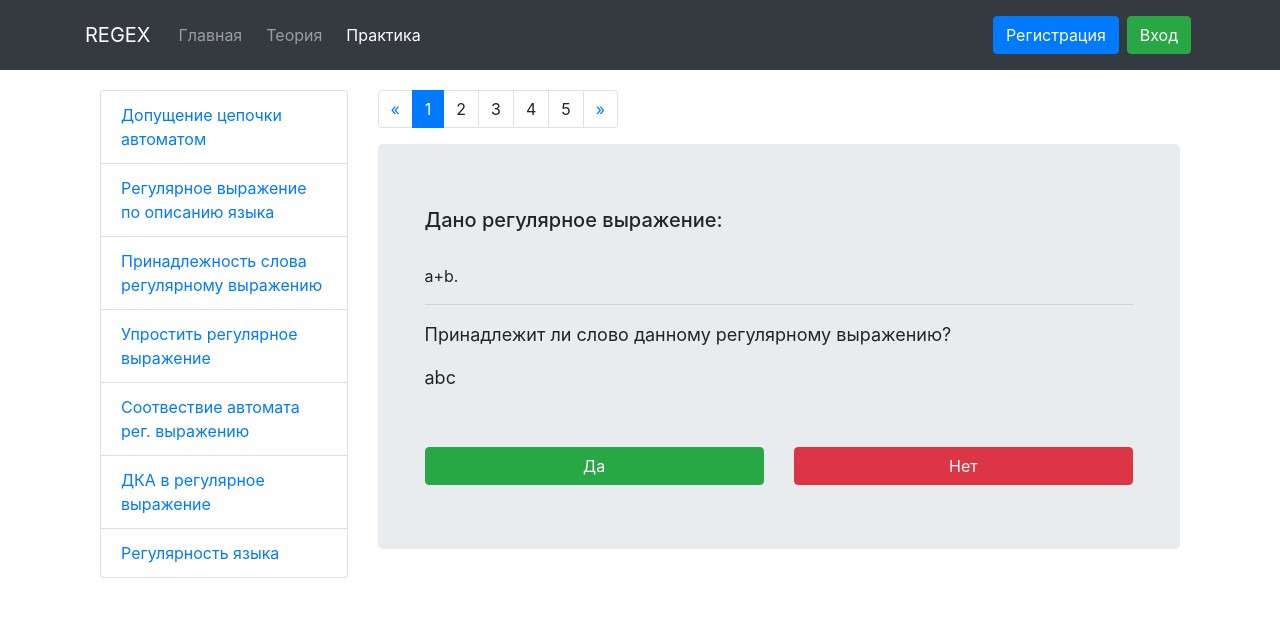
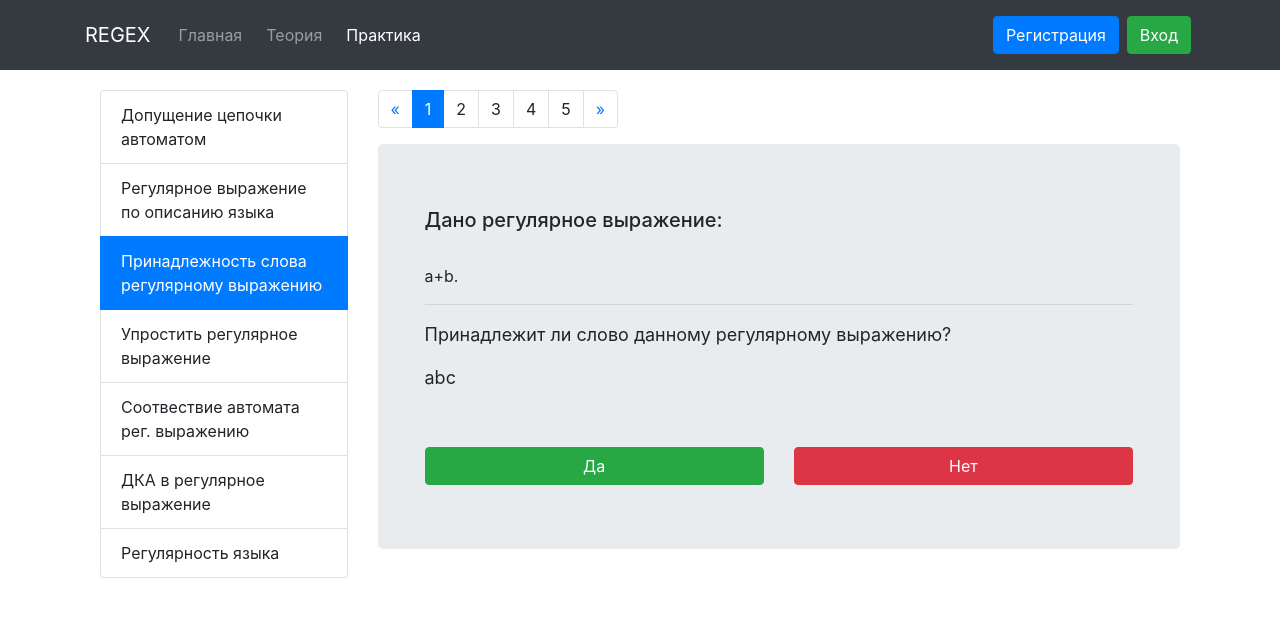
Before and after one commit to Alutery/regular-expressions, a Django app: page /practice/task_2/ in a window 1280 px wide. Shown: the top 617 px of the page. Run offline with Django 3.2, Linux system fonts and the light colour scheme; parts of the project's set-up code (start-up, migrations or seed data) failed here and were passed over; some libraries are stand-ins or nearby versions.

Commit message:
list-group-item active (practice)

```diff
--- a/mainApp/static/css/style.css
+++ b/mainApp/static/css/style.css
@@ -76,3 +76,10 @@ table.table-bordered > tbody > tr > td{
 table.table-bordered > tbody > tr > th{
     border:1.5px solid;
 }
+
+.list-group-item-linkable:hover {
+    color: #555;
+    text-decoration: none;
+    background-color: #f5f5f5;
+    cursor: pointer;
+}
--- a/mainApp/templates/mainApp/wrapper.html
+++ b/mainApp/templates/mainApp/wrapper.html
@@ -31,7 +31,7 @@
 
         <div class="collapse navbar-collapse" id="navbar-collapse-1">
             <ul class="navbar-nav mr-auto">
-                <li class="nav-item active px-1" id="main_tab"><a class="nav-link" href="{% url 'index' %}">Главная</a></li>
+                <li class="nav-item px-1" id="main_tab"><a class="nav-link" href="{% url 'index' %}">Главная</a></li>
                 <li class="nav-item px-1" id="theory_tab"><a class="nav-link" href="{% url 'intro' %}">Теория</a></li>
                 <li class="nav-item px-1" id="practice_tab"><a class="nav-link" href="/practice">Практика</a></li>
             </ul>
--- a/practice/templates/practice/main.html
+++ b/practice/templates/practice/main.html
@@ -12,13 +12,13 @@
 <div class="row">
     <div class="col-sm-3 sidebar">
         <ul class="nav nav-sidebar hidden-xs hidden-sm list-group">
-            <li class="list-group-item"><a href="{% url 'task1' %}">Допущение цепочки автоматом</a></li>
-            <li class="list-group-item"><a href="{% url 'lang_description' %}">Регулярное выражение по описанию языка</a></li>
-            <li class="list-group-item"><a href="{% url 'task2' %}">Принадлежность слова регулярному выражению</a></li>
-            <li class="list-group-item"><a href="{% url 'task_DFA_to_regex' %}">Упростить регулярное выражение</a></li>
-            <li class="list-group-item"><a href="{% url 'task3' %}">Соотвествие автомата рег. выражению</a></li>
-            <li class="list-group-item"><a href="{% url 'task_DFA_to_regex' %}">ДКА в регулярное выражение</a></li>
-            <li class="list-group-item"><a href="{% url 'task_DFA_to_regex' %}">Регулярность языка</a></li>
+            <li class="list-group-item list-group-item-linkable" data-link="{% url 'task1' %}" id="task1">Допущение цепочки автоматом</li>
+            <li class="list-group-item list-group-item-linkable" data-link="{% url 'lang_description' %}" id="lang_description">Регулярное выражение по описанию языка</li>
+            <li class="list-group-item list-group-item-linkable" data-link="{% url 'task2' %}" id="task2">Принадлежность слова регулярному выражению</li>
+            <li class="list-group-item list-group-item-linkable" data-link="{% url 'task_DFA_to_regex' %}" >Упростить регулярное выражение</li>
+            <li class="list-group-item list-group-item-linkable" data-link="{% url 'task3' %}" id="task3">Соотвествие автомата рег. выражению</li>
+            <li class="list-group-item list-group-item-linkable" data-link="{% url 'task_DFA_to_regex' %}" id="task_DFA_to_regex">ДКА в регулярное выражение</li>
+            <li class="list-group-item list-group-item-linkable" data-link="{% url 'task_DFA_to_regex' %}" >Регулярность языка</li>
         </ul>
     </div>
     <div class="col-sm-9">
@@ -31,6 +31,19 @@
 
 {% block scripts %}
 <script>
+    $(document).ready(function() {
+        $('.list-group-item-linkable').on('click', function() {
+            // same window/tab:
+            window.location.href = $(this).data('link');
+            // new window/tab:
+            //window.open($(this).data('link'));
+        });
+
+        $('.list-group-item-linkable a, .list-group-item-linkable button')
+        .on('click', function(e) {
+            // e.stopPropagation();
+        });
+    });
 	$( '.navbar-nav' ).find( 'li.active' ).removeClass( 'active' );
 	$( '#practice_tab' ).addClass( 'active' );
 </script>
--- a/practice/templates/practice/tasks/lang_description.html
+++ b/practice/templates/practice/tasks/lang_description.html
@@ -40,6 +40,5 @@
 <script src="{% static 'js/viz.js/full.render.js' %}"></script>
 <script src="{% static 'js/practice/lang_description.js' %}"></script>
 <script src="{% static 'js/practice/moving.js' %}"></script>
-
-
+<script>$('#lang_description').addClass('active');</script>
 {% endblock %}
--- a/practice/templates/practice/tasks/task_1.html
+++ b/practice/templates/practice/tasks/task_1.html
@@ -47,6 +47,5 @@
 <script src="{% static 'js/viz.js/full.render.js' %}"></script>
 <script src="{% static 'js/practice/practice_task_1.js' %}"></script>
 <script src="{% static 'js/practice/moving.js' %}"></script>
-
-
+<script>$('#task1').addClass('active');</script>
 {% endblock %}
--- a/practice/templates/practice/tasks/task_2.html
+++ b/practice/templates/practice/tasks/task_2.html
@@ -46,5 +46,5 @@
 
 {% load staticfiles%}
 <script src="{% static 'js/practice/practice_task_2.js' %}"></script>
-
+<script>$('#task2').addClass('active');</script>
 {% endblock %}
--- a/practice/templates/practice/tasks/task_3.html
+++ b/practice/templates/practice/tasks/task_3.html
@@ -90,5 +90,5 @@
   <script src="{% static 'js/practice/practice_task_3.js' %}"></script>
   <script src="{% static 'js/viz.js/viz.js' %}"></script>
   <script src="{% static 'js/viz.js/full.render.js' %}"></script>
-
+  <script>$('#task3').addClass('active');</script>
 {% endblock %}
--- a/practice/templates/practice/tasks/task_DFA_to_regex.html
+++ b/practice/templates/practice/tasks/task_DFA_to_regex.html
@@ -37,5 +37,5 @@
 <script src="{% static 'js/viz.js/viz.js' %}"></script>
 <script src="{% static 'js/viz.js/full.render.js' %}"></script>
 <script src="{% static 'js/practice/taskDFAtoregex.js' %}"></script>
-
+<script>$('#task_DFA_to_regex').addClass('active');</script>
 {% endblock %}
--- a/theory/templates/theory/lessons/intro.html
+++ b/theory/templates/theory/lessons/intro.html
@@ -9,6 +9,7 @@
 </div>
 
 
+
 <script src='https://cdnjs.cloudflare.com/ajax/libs/mathjax/2.7.5/latest.js?config=TeX-MML-AM_CHTML' async></script>
 
 {% endblock %}
```
